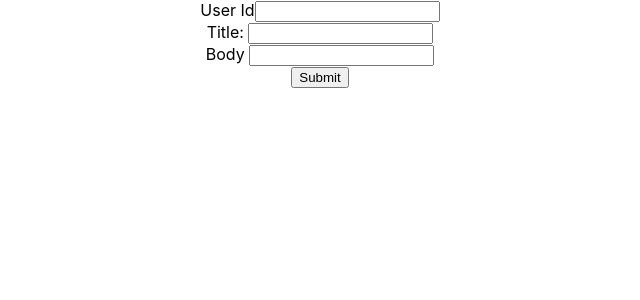
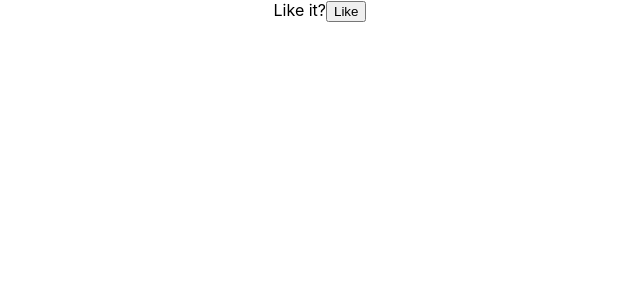
Before and after one commit to 94Akriti/blogIt, a React (Create React App) app: page / in a window 1280 px wide. Shown: the top 300 px of the page, without its empty margins (320-960 px from the left). Built offline with nearby package versions, Linux system fonts and the light colour scheme.

Commit message:
Hooks useState

```diff
--- a/src/App.js
+++ b/src/App.js
@@ -17,6 +17,7 @@
 import UserNames from './components/UserNames';
 import PostUsersList from './components/PostUsersList';
 import PostForm from './components/PostForm';
+import Hooks from './components/Hooks';
 class App extends React.Component{
   render(){
     const dogs=['cherry','rox','jimmy'];
@@ -38,8 +39,9 @@
         <Routing></Routing>
         <LifeCycleA></LifeCycleA>
         <UserNames></UserNames>
-        <PostUsersList></PostUsersList>*/}
-        <PostForm></PostForm>
+        <PostUsersList></PostUsersList>
+        <PostForm></PostForm>*/}
+        <Hooks></Hooks>
       </div>
       );
   }
--- /dev/null
+++ b/src/components/Hooks.js
@@ -0,0 +1,14 @@
+import React,{useState} from 'react'
+
+export default function Hooks() {
+    const [likes,changestate]=useState('Like it?');
+    const giveLike=()=>{
+        changestate('Thank you');
+    }
+    return (
+        <div>
+            {likes}
+            <button onClick={giveLike}>Like</button>
+        </div>
+    )
+}
```
